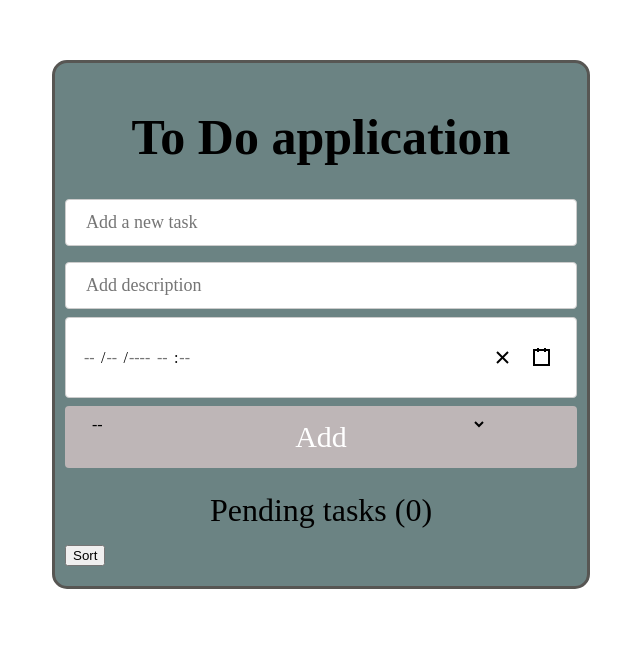
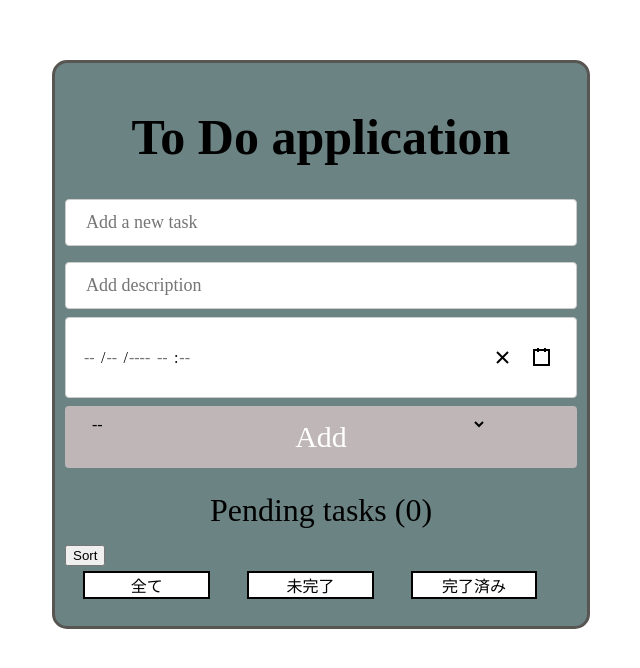
Before and after one commit to TVHung/to-do-reactjs, a React (Create React App) app: page / in a window 1280 px wide. Shown: the part 120-788 px from the top of the page, without its empty margins (319-959 px from the left). Built offline with nearby package versions, Linux system fonts and the light colour scheme.

Commit message:
divine tab and change css todo

```diff
--- a/src/assets/css/Todo.css
+++ b/src/assets/css/Todo.css
@@ -71,3 +71,32 @@ body {
   text-align: center;
   font-size: 50px;
 }
+
+.somebox{
+  width: 30%;
+  float: left;
+  border-radius: 5px;
+  text-align:center;
+  margin-left: 5px;
+  margin-right: 5px;
+  margin-top: 5px;
+  margin-bottom: 5px;
+  height: 30px;
+}
+
+.clear { clear: both }
+
+a:link, a:visited {
+  background-color: white;
+  color: black;
+  border: 2px solid black;
+  text-align: center;
+  text-decoration: none;
+  display: inline-block;
+  width: 80%;
+}
+
+a:hover, a:active {
+  background-color: rgb(43, 88, 233);
+  color: white;
+}
--- a/src/assets/css/TodoItem.css
+++ b/src/assets/css/TodoItem.css
@@ -1,5 +1,5 @@
 .titleItem {
-    margin-block-start: 0em;
+    margin-block-start: 0.5em;
     margin-block-end: 0em;
     font-size: 30px;
     color: rgb(0, 237, 245);
@@ -15,7 +15,8 @@
     border: 1px solid rgb(0, 0, 0);
     border-radius: 5px;
     padding-left: 20px;
-    margin-bottom: 16px;
+    margin-bottom: 30px;
+    margin-top: 20px;
     flex-direction: row;
     background-color: azure;
   }
--- /dev/null
+++ b/src/component/Filter.js
@@ -0,0 +1,36 @@
+function Filter({ value, onChange }) {
+
+    const handleClick = (key, e) => {
+      e.preventDefault();
+      onChange(key);
+    };
+
+    return (
+      <div className="panel-tabs">
+        <div className="somebox">
+        <a
+          href="#"
+          onClick={handleClick.bind(null, 'ALL')}
+          className={value === 'ALL' ?  'is-active' : ''}
+        >全て</a>
+        </div>
+        <div className="somebox">
+        <a
+          href="#"
+          onClick={handleClick.bind(null, 'TODO')}
+          className={value === 'TODO' ?  'is-active' : ''}
+        >未完了</a>
+        </div>
+        <div className="somebox">
+        <a
+          href="#"
+          onClick={handleClick.bind(null, 'DONE')}
+          className={value === 'DONE' ?  'is-active' : ''}
+        >完了済み</a>
+        </div>
+        <div className="clear"></div>
+      </div>
+    );
+  }
+
+  export default Filter
--- a/src/component/Todo.js
+++ b/src/component/Todo.js
@@ -5,6 +5,7 @@ import {getId} from '../lib/util';
 import DateTimePicker from 'react-datetime-picker';
 import '../assets/css/DateTimePicker.css'
 import useStorage from '../hooks/storage';
+import Filter from './Filter';
 
 function CreateTask({ addTask }) {
         const [value, setValue] = useState("");
@@ -79,6 +80,7 @@ function Todo() {
         //     }
         // ]);
         const [tasks, setTasks, removeTasks] = useStorage();
+
         useEffect(() => {
           setTasksRemaining(tasks.filter(task => !task.completed).length)
         }, [tasks]);
@@ -89,7 +91,7 @@ function Todo() {
             setTasks(newTasks);
         }, [tasks]);
 
-        const completeTask = (idItem) => {
+        const completeTask = useCallback((idItem) => {
             const newTask = tasks.map(task => {
                 if (task.id === idItem) {
                     task.completed = !task.completed;
@@ -97,12 +99,12 @@ function Todo() {
                 return task;
               });
               setTasks(newTask);
-        };
+        }, [tasks]);
 
-        const removeTask = (idItem) => {
+        const removeTask = useCallback((idItem) => {
             const newTasks = [...tasks];
             setTasks(newTasks.filter(({ id }) => id !== idItem));
-        };
+        }, [tasks]);
 
         const sortByTime = useCallback(() => {
             const tasksSorted = [...tasks].sort((a, b) => {
@@ -118,6 +120,16 @@ function Todo() {
             console.log(tasksSorted);
         }, [tasks]);
 
+        const [filter, setFilter] = React.useState('ALL');
+
+        const displayItems = tasks.filter(tasks => {
+            if (filter === 'ALL') return true;
+            if (filter === 'TODO') return !tasks.completed;
+            if (filter === 'DONE') return tasks.completed;
+        });
+
+        const handleFilterChange = value => setFilter(value);
+
         return (
             <div className="todo-container">
                 <h3 className="nameApp">To Do application</h3>
@@ -126,8 +138,11 @@ function Todo() {
                 </div>
                 <div className="header">Pending tasks ({tasksRemaining})</div>
                 <button onClick={() => sortByTime()}>Sort</button>
-                <div className="tasks">
-                    {tasks.map((task) => (
+                <Filter
+                    onChange={handleFilterChange}
+                    value={tasks}
+                />
+                    {displayItems.map((task) => (
                         <TodoItem
                         task={task}
                         id={task.id}
@@ -136,7 +151,6 @@ function Todo() {
                         key={task.id}
                         />
                     ))}
-                </div>
             </div>
         );    }
 
```
